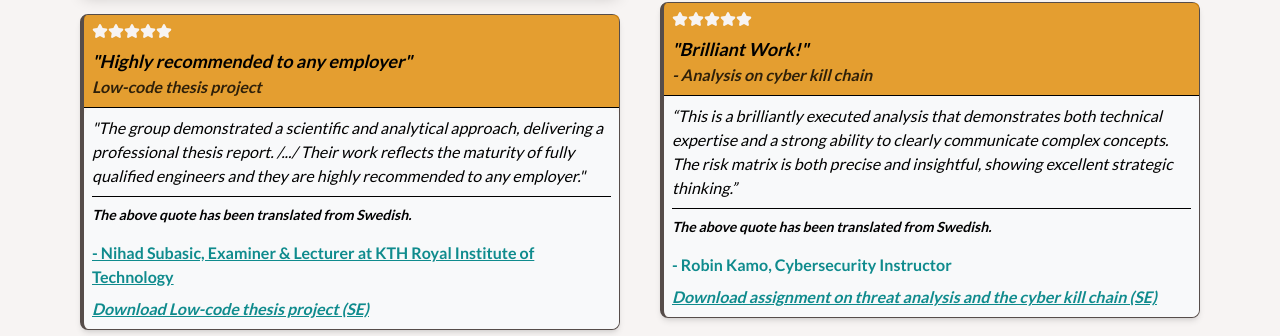
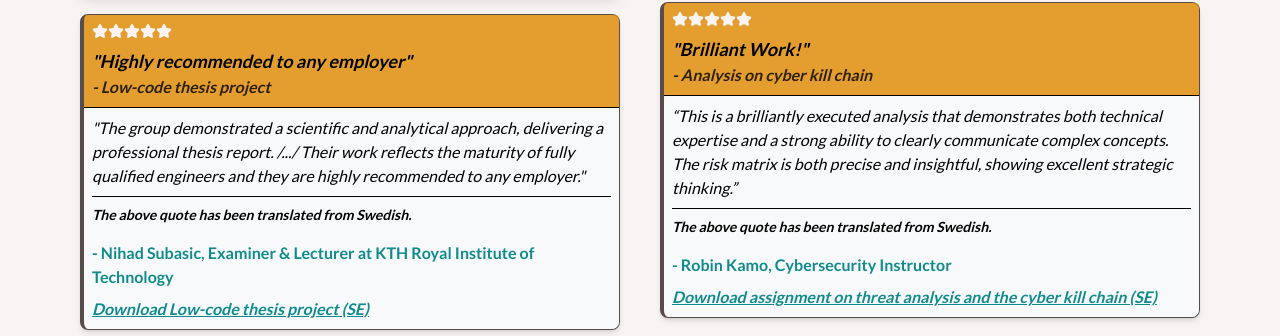
Before and after one commit to TeodorFredriksson95/cv-website-2025, a Next.js app: page /education in a window 1280 px wide. Shown: the part 756-1092 px from the top of the page. Built offline with nearby package versions, Linux system fonts and the light colour scheme.

Commit message:
fix: add hyphen to thesis project description and adjust link hover style for consistency

```diff
--- a/src/app/education/page.tsx
+++ b/src/app/education/page.tsx
@@ -139,7 +139,7 @@ export default function EducationPage() {
                       "Highly recommended to any employer"
                     </h3>
                     <h4 className="text-md text-black/80 italic px-2 font-bold  mb-2 ">
-                      Low-code thesis project
+                      - Low-code thesis project
                     </h4>
                   </div>
                   <div className="p-2 bg-gray-50/90 rounded-lg  ">
@@ -155,7 +155,7 @@ export default function EducationPage() {
                     The above quote has been translated from Swedish.
                   </p>
                   <Link
-                    className="text-md text-secondary-green font-bold hover:text-accent-orange hover:cursor-pointer underline hover:decoration-accent-orange"
+                    className="text-md text-secondary-green font-bold hover:text-accent-orange hover:cursor-pointer  hover:decoration-accent-orange"
                     href="https://www.kth.se/profile/subasic/"
                     target="_blank"
                     rel="noopener noreferrer"
```
